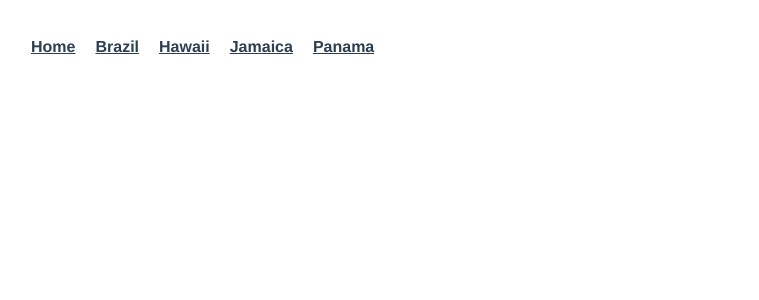
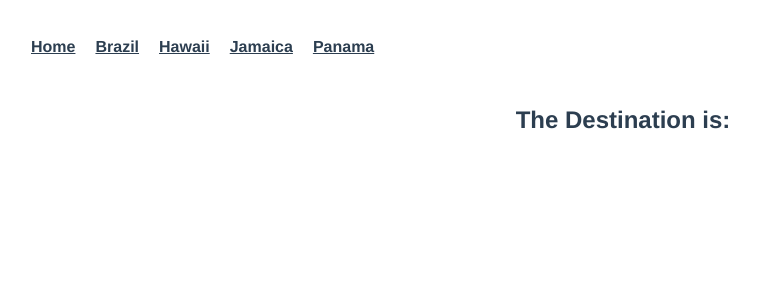
Before and after one commit to klzchz/trip-app, a Vue app: page /details in a window 1280 px wide. Shown: the top 300 px of the page, without its empty margins (17-776 px from the left). Built offline with nearby package versions, Linux system fonts and the light colour scheme.

Commit message:
Vue Router Named Routes and Params

```diff
--- a/src/router/index.js
+++ b/src/router/index.js
@@ -46,6 +46,11 @@ const routes = [
     name:'panama',
     component:() => import(/* webpackChunkName: "panama" */ "../views/Panama.vue"),
   },
+  {
+    path:"/details",
+    name:"DestinationDetails",
+    component:()=>import(/* webpackChunckName: "DestinationDetails"*/"@/views/DestinationDetails.vue")
+  }
 
 ]
 
--- /dev/null
+++ b/src/views/DestinationDetails.vue
@@ -0,0 +1,5 @@
+<template>
+    <div>
+        <h2>The Destination is: {{this.$route.params.id}}</h2>
+    </div>
+</template>
--- a/src/views/Home.vue
+++ b/src/views/Home.vue
@@ -5,10 +5,10 @@
       <div class="destinations">
       <div v-for="(destination) in destinations" :key="destination.name">
 
-            <router-link :to="destination.slug" v-text="destination.name" ></router-link>
+            <router-link :to="{name: 'DestinationDetails',params:{id:destination.id}}" v-text="destination.name" ></router-link>
 
             <figure>
-                <router-link :to="destination.slug" >
+                <router-link :to="{name: 'DestinationDetails', params:{id:destination.id}}" >
                     <img :src="require(`@/assets/${destination.image}`)" :alt="destination.name">
                 </router-link>
             </figure>
```
